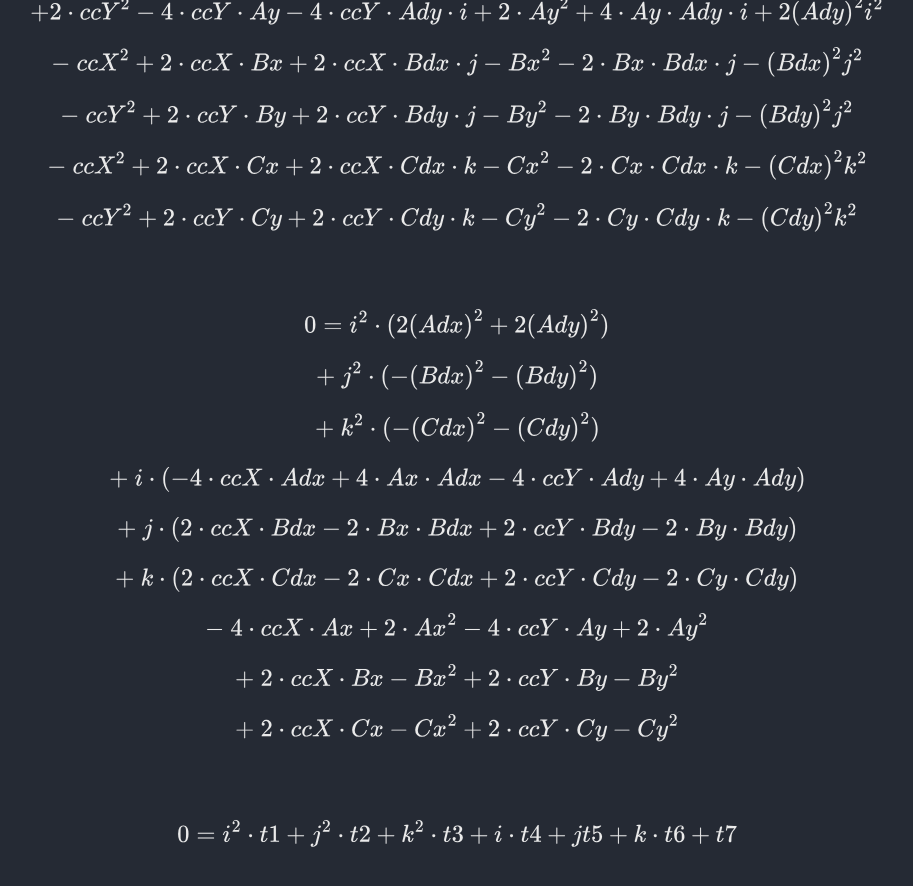
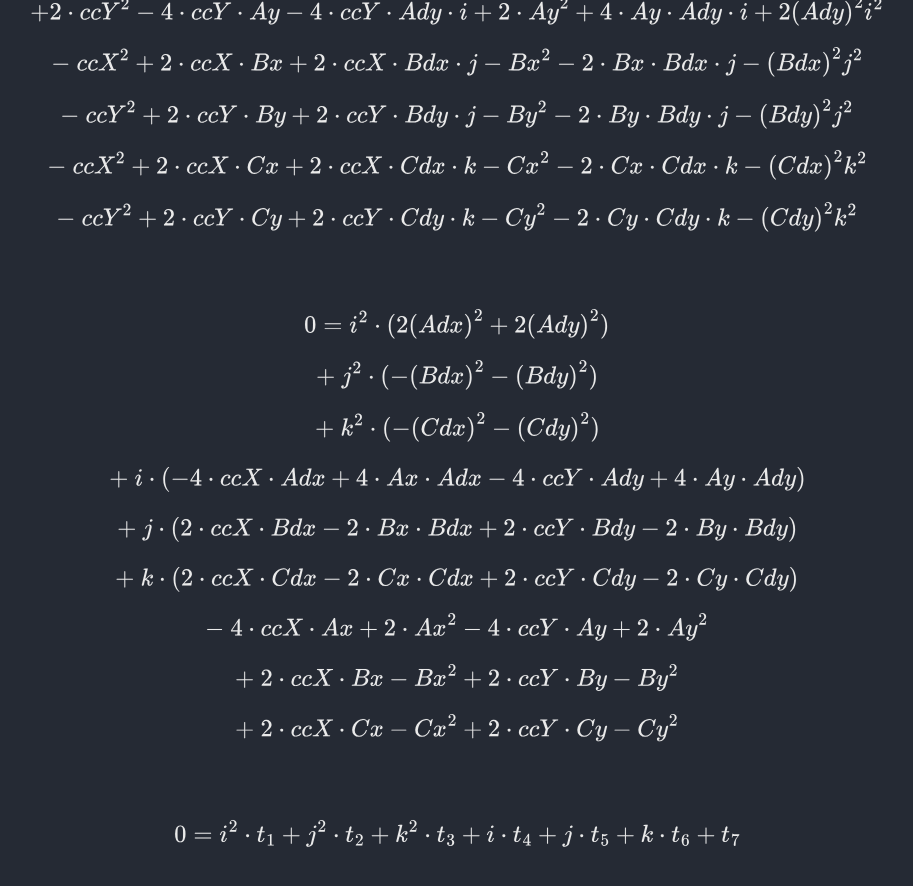
Before and after one commit to Connor-McCartney/Connor-McCartney.github.io, a Jekyll site: the page built from _pages/cryptography/other/Geometry-Hash-Balsn-CTF-2023.md, in a window 1280 px wide and 900 px high, scrolled down 5276 px. Shown: the top 886 px of the window, without its empty margins (183-1096 px from the left). Built offline with Jekyll 4.4.1, drawn with Linux system fonts in a browser that asks for light colours; cached includes are drawn as plain includes.

Commit message:
Update Geometry-Hash-Balsn-CTF-2023.md

```diff
--- a/_pages/cryptography/other/Geometry-Hash-Balsn-CTF-2023.md
+++ b/_pages/cryptography/other/Geometry-Hash-Balsn-CTF-2023.md
@@ -230,4 +230,4 @@ $$+ \ 2 \cdot ccX \cdot Cx - {Cx}^2 + 2 \cdot ccY \cdot Cy - {Cy}^2$$
 
 <br>
 
-$$0 = i^2 \cdot t1 + j^2 \cdot t2 + k^2 \cdot t3 +  i \cdot t4 + j t5 + k \cdot t6 + t7$$
+$$0 = i^2 \cdot t_1 + j^2 \cdot t_2 + k^2 \cdot t_3 +  i \cdot t_4 + j \cdot t_5 + k \cdot t_6 + t_7$$
```
